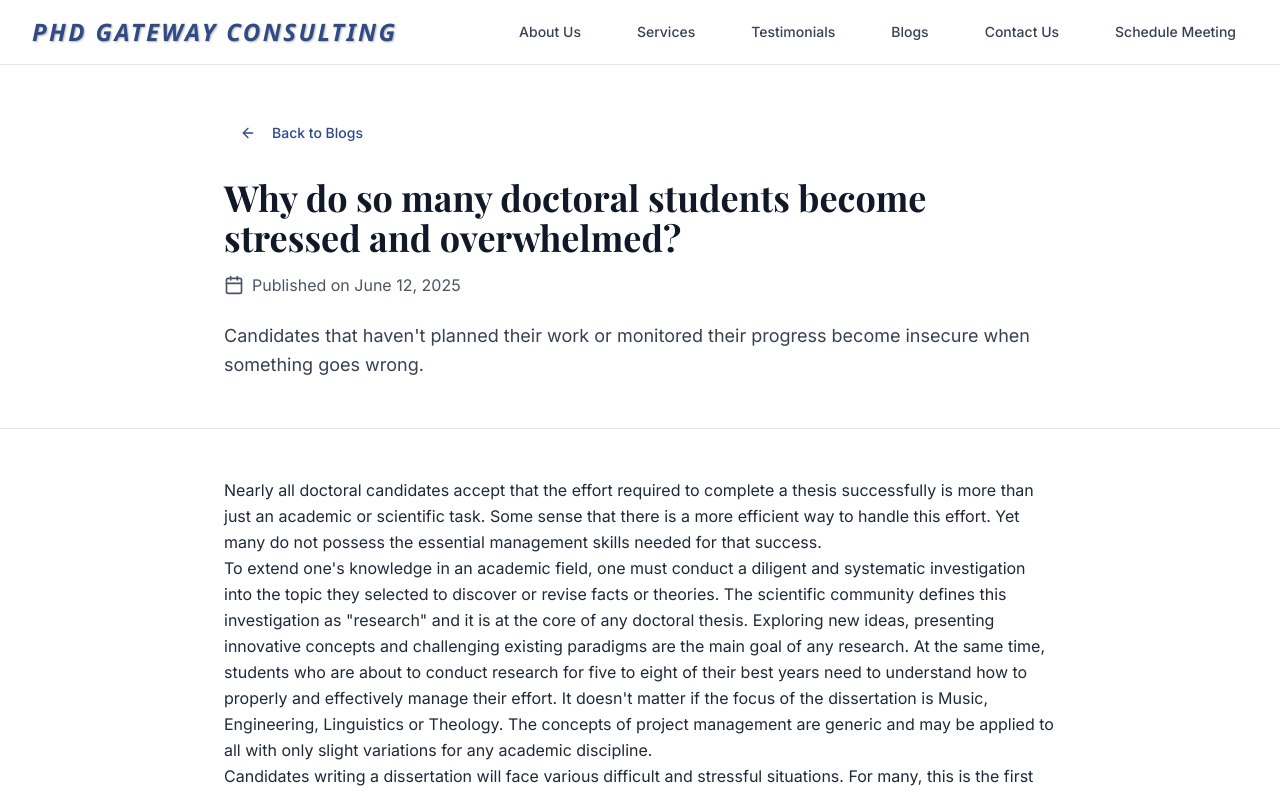
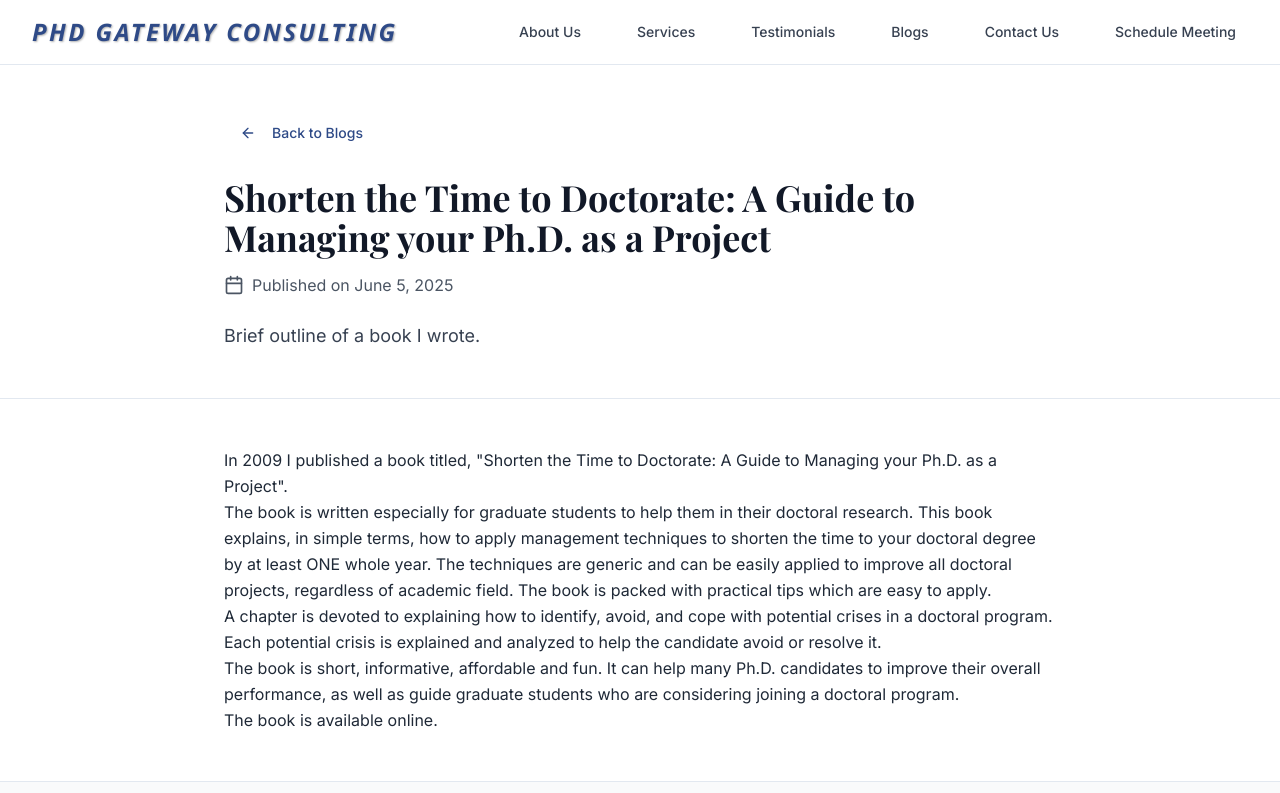
Before and after one commit to ReuvenKatz/pathway-nexus-gateway1, a React (Vite) app: page /blogs/1 in a window 1280 px wide. Shown: the top 793 px of the page. Built offline with nearby package versions, Linux system fonts and the light colour scheme; a web font is replaced by a local one.

Commit message:
Add new blog post

```diff
--- a/src/data/blogs.ts
+++ b/src/data/blogs.ts
@@ -9,6 +9,25 @@ export interface Blog {
 export const blogs: Blog[] = [
   {
     id: "1",
+    title: "Shorten the Time to Doctorate: A Guide to Managing your Ph.D. as a Project",
+    description: "Brief outline of a book I wrote.",
+    publishDate: "2025-06-05",
+    content: `
+      <div class="prose max-w-none">
+        <p>In 2009 I published a book titled, "Shorten the Time to Doctorate: A Guide to Managing your Ph.D. as a Project".</p>
+
+        <p>The book is written especially for graduate students to help them in their doctoral research. This book explains, in simple terms, how to apply management techniques to shorten the time to your doctoral degree by at least ONE whole year. The techniques are generic and can be easily applied to improve all doctoral projects, regardless of academic field. The book is packed with practical tips which are easy to apply.</p>
+
+        <p>A chapter is devoted to explaining how to identify, avoid, and cope with potential crises in a doctoral program. Each potential crisis is explained and analyzed to help the candidate avoid or resolve it.</p>
+
+        <p>The book is short, informative, affordable and fun. It can help many Ph.D. candidates to improve their overall performance, as well as guide graduate students who are considering joining a doctoral program.</p>
+
+        <p>The book is available online.</p>
+      </div>
+    `
+  },
+  {
+    id: "2",
     title: "Why do so many doctoral students become stressed and overwhelmed?",
     description: "Candidates that haven't planned their work or monitored their progress become insecure when something goes wrong.",
     publishDate: "2025-06-12",
@@ -25,7 +44,7 @@ export const blogs: Blog[] = [
     `
   },
   {
-    id: "2",
+    id: "3",
     title: "The doctoral dissertation: Is it a project?",
     description: "Doctoral research meets the formal definition of a project; therefore, it is a research project.",
     publishDate: "2025-07-03",
@@ -46,7 +65,7 @@ export const blogs: Blog[] = [
     `
   },
   {
-    id: "3",
+    id: "4",
     title: "The \"Hidden Task\"",
     description: "Doctoral candidates must complete two parallel tasks during their doctoral project the first one is research; the other is the \"hidden task\".",
     publishDate: "2025-07-24",
```
